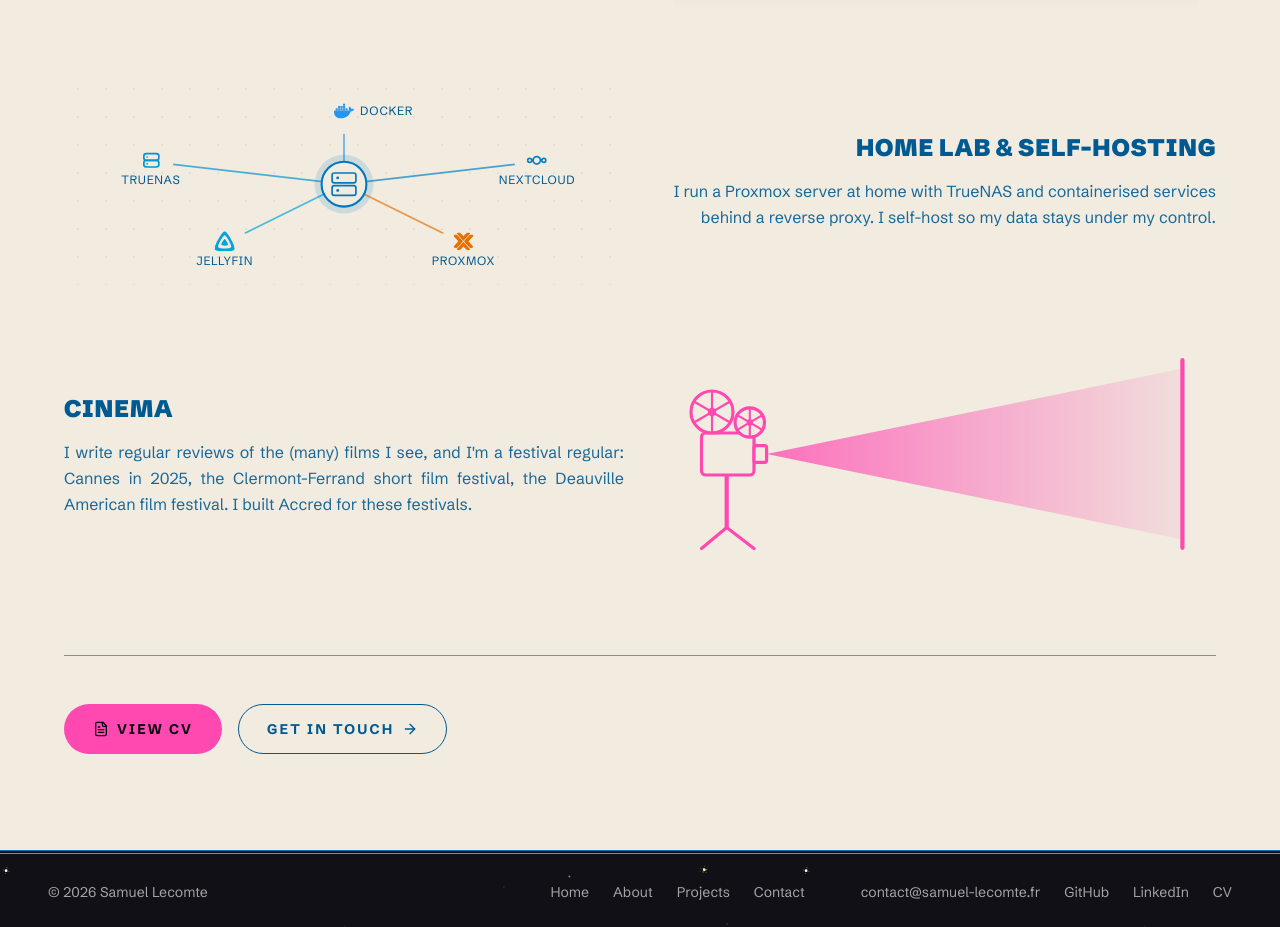
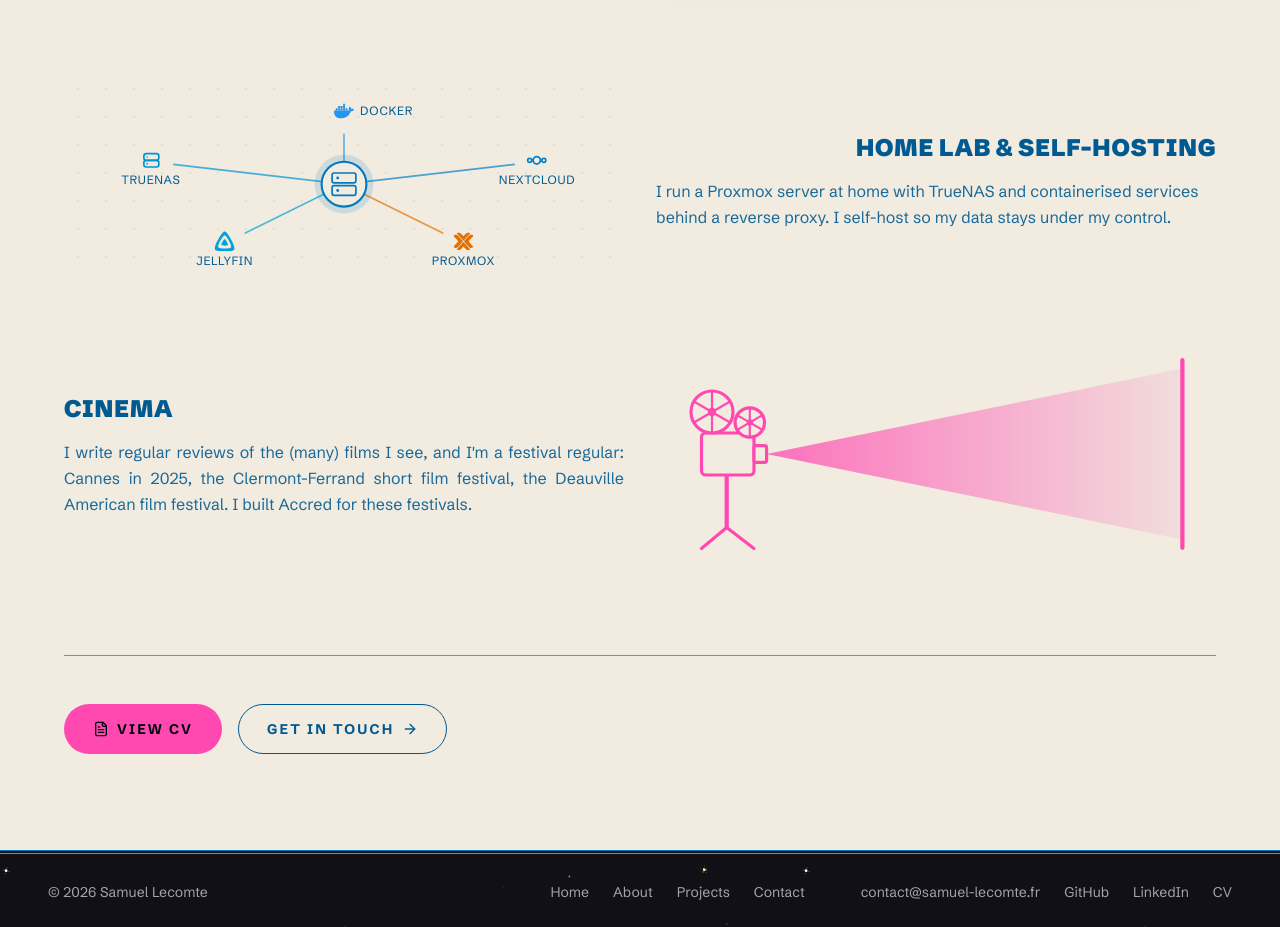
Before and after one commit to Samuellct/portfolio-2026, a Next.js app: page /en/about in a window 1280 px wide. Shown: the part 4040-4967 px from the top of the page. Built offline with nearby package versions, Linux system fonts and the light colour scheme.

Commit message:
fix(about): set the home lab paragraph flush left
Short blocks read flush left; the zigzag stays in the block positions and the heading.

```diff
--- a/src/app/[locale]/about/AboutView.tsx
+++ b/src/app/[locale]/about/AboutView.tsx
@@ -919,8 +919,8 @@ export default function AboutView({
                 transform: `translateX(${50 - interest2Progress * 50}px)`,
               }}
             >
-              <div className="md:w-1/2 md:text-right">
-                <h3 className="font-display uppercase font-black text-title tracking-wide mb-3">
+              <div className="md:w-1/2">
+                <h3 className="font-display uppercase font-black text-title tracking-wide mb-3 md:text-right">
                   {interests[1].label}
                 </h3>
                 <p className="text-muted leading-relaxed">
```
